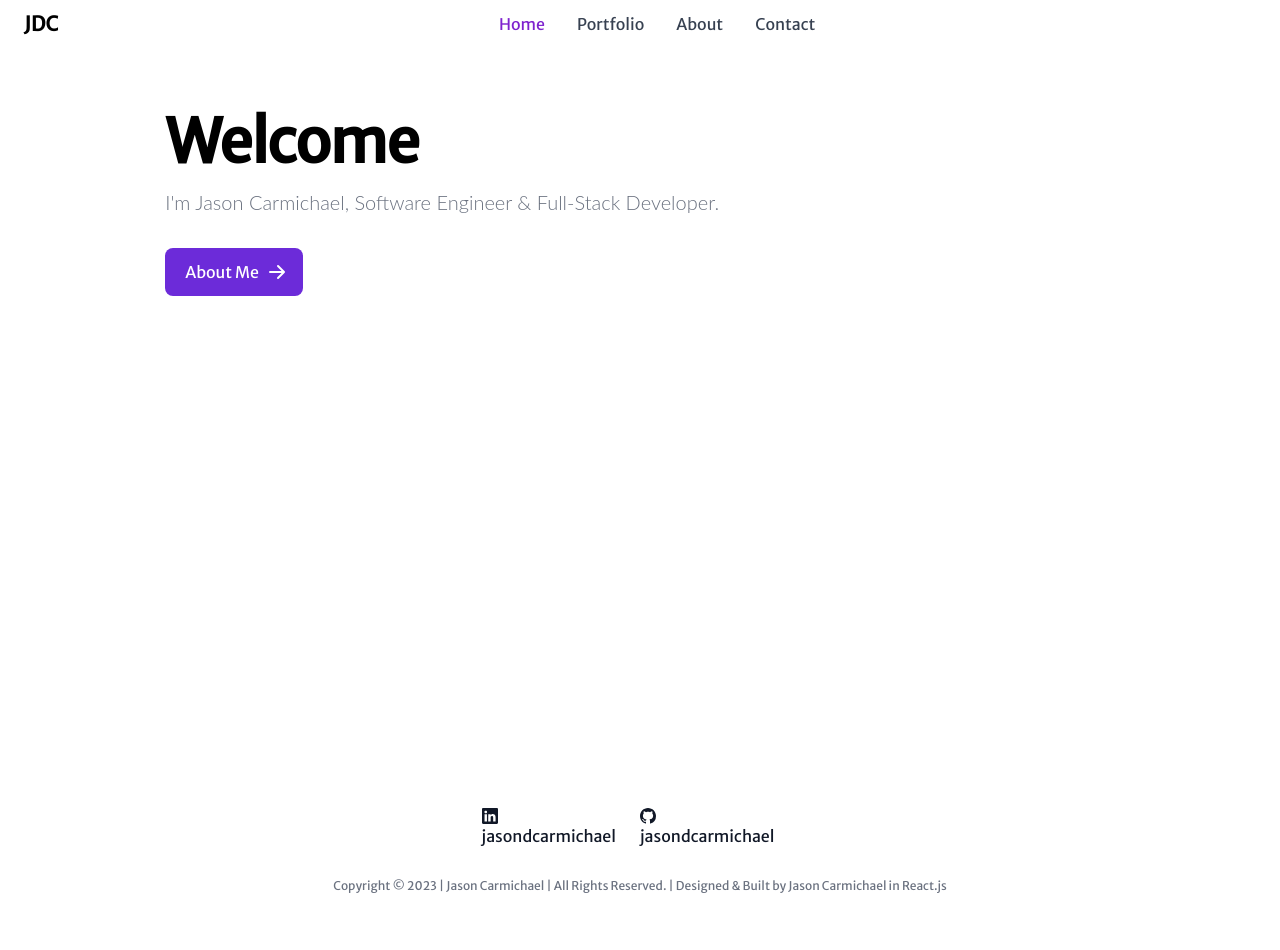
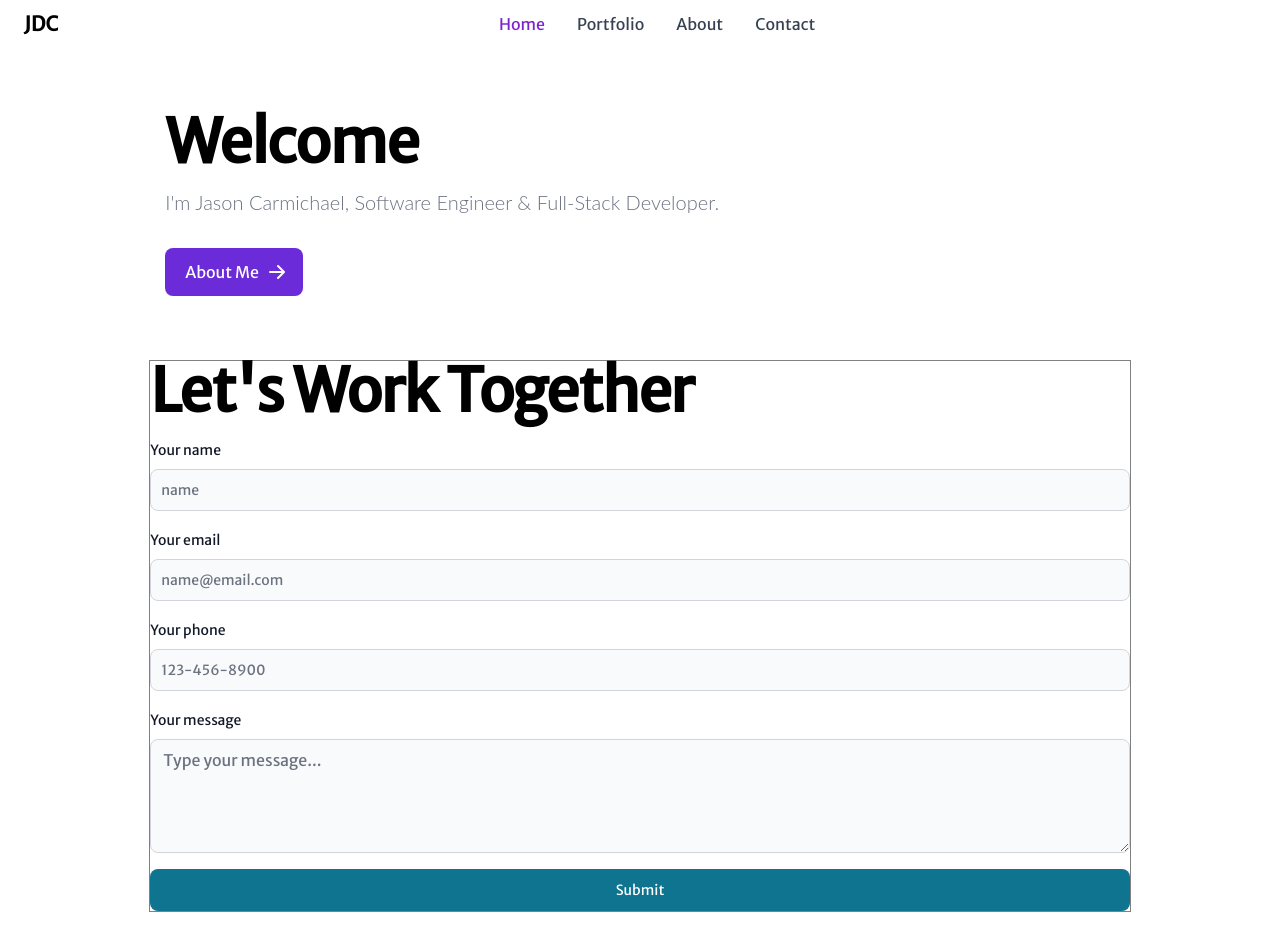
Before and after one commit to jasondcarmichael/jcarmichael_portfolio, a React (Create React App) app in the folder my_portfolio/: page / in a window 1280 px wide. Shown: the top 950 px of the page. Built offline with nearby package versions, Linux system fonts and the light colour scheme.

Commit message:
contact form added

```diff
--- a/my_portfolio/src/App.css
+++ b/my_portfolio/src/App.css
@@ -20,6 +20,10 @@
   height: 2rem;
 }
 
+.contact-form {
+  border: 1px solid gray;
+}
+
 .nav {
   display: flex;
   justify-content: space-evenly;
--- /dev/null
+++ b/my_portfolio/src/Components/ContactForm.jsx
@@ -0,0 +1,73 @@
+import { Label, TextInput, Textarea, Button } from 'flowbite-react'
+
+export default function ContactForm () {
+
+
+    return (
+
+        <div className="contact-form">
+            <h1 className="max-w-2xl mb-4 text-2xl font-extrabold tracking-tight leading-none md:text-4xl xl:text-6xl dark:text-white">Let's Work Together</h1>
+            <form className="flex flex-col gap-4">
+                <div>
+                    <div className="mb-2 block">
+                        <Label
+                            htmlFor="name"
+                            value="Your name"
+                        />
+                    </div>
+                    <TextInput
+                        id="name"
+                        type="text"
+                        placeholder="name"
+                        required={true}
+                    />
+                </div>
+                <div>
+                    <div className="mb-2 block">
+                        <Label
+                            htmlFor="email"
+                            value="Your email"
+                        />
+                    </div>
+                    <TextInput
+                        id="email"
+                        type="email"
+                        placeholder="name@email.com"
+                        required={true}
+                    />
+                </div>
+                <div>
+                    <div className="mb-2 block">
+                        <Label
+                            htmlFor="phone"
+                            value="Your phone"
+                        />
+                    </div>
+                    <TextInput
+                        id="phone"
+                        type="text"
+                        placeholder="123-456-8900"
+                        required={true}
+                    />
+                </div>
+                <div id="textarea">
+                    <div className="mb-2 block">
+                        <Label
+                        htmlFor="message"
+                        value="Your message"
+                        />
+                    </div>
+                    <Textarea
+                        id="message"
+                        placeholder="Type your message..."
+                        required={true}
+                        rows={4}
+                    />
+                </div>
+                <Button type="submit">
+                    Submit
+                </Button>
+            </form>
+        </div>
+    )
+}
--- a/my_portfolio/src/pages/Home.jsx
+++ b/my_portfolio/src/pages/Home.jsx
@@ -1,11 +1,16 @@
 import Hero from "../Components/Hero"
+import ContactForm from "../Components/ContactForm"
 
 export default function Home () {
     return (
         <div className="home-container">
-        {/* <h1> Welcome to my portfolio </h1>
-        <h2 className="home"> Home </h2> */}
-        <Hero />
+            <section>
+                <Hero />
+            </section>
+            <section>
+                <ContactForm />
+            </section>
+
         </div>
     )
 }
--- a/my_portfolio/src/pages/Portfolio.jsx
+++ b/my_portfolio/src/pages/Portfolio.jsx
@@ -19,7 +19,7 @@ export default function Portfolio () {
                     </div>
                     <div>
                     <h4 className="font-semibold">REPO</h4>
-                    <a href="https://github.com/jasondcarmichael/ephemera_daily_haiku"  >Ephemera</a>
+                    <a href="https://github.com/jasondcarmichael/ephemera_daily_haiku"   className="lg:hover:text-primary-700 lg:p-0 dark:text-gray-400 lg:dark:hover:text-white dark:hover:bg-gray-700 dark:hover:text-white lg:dark:hover:bg-transparent dark:border-gray-700">Ephemera</a>
                     </div>
                 </div>
             </div>
```
